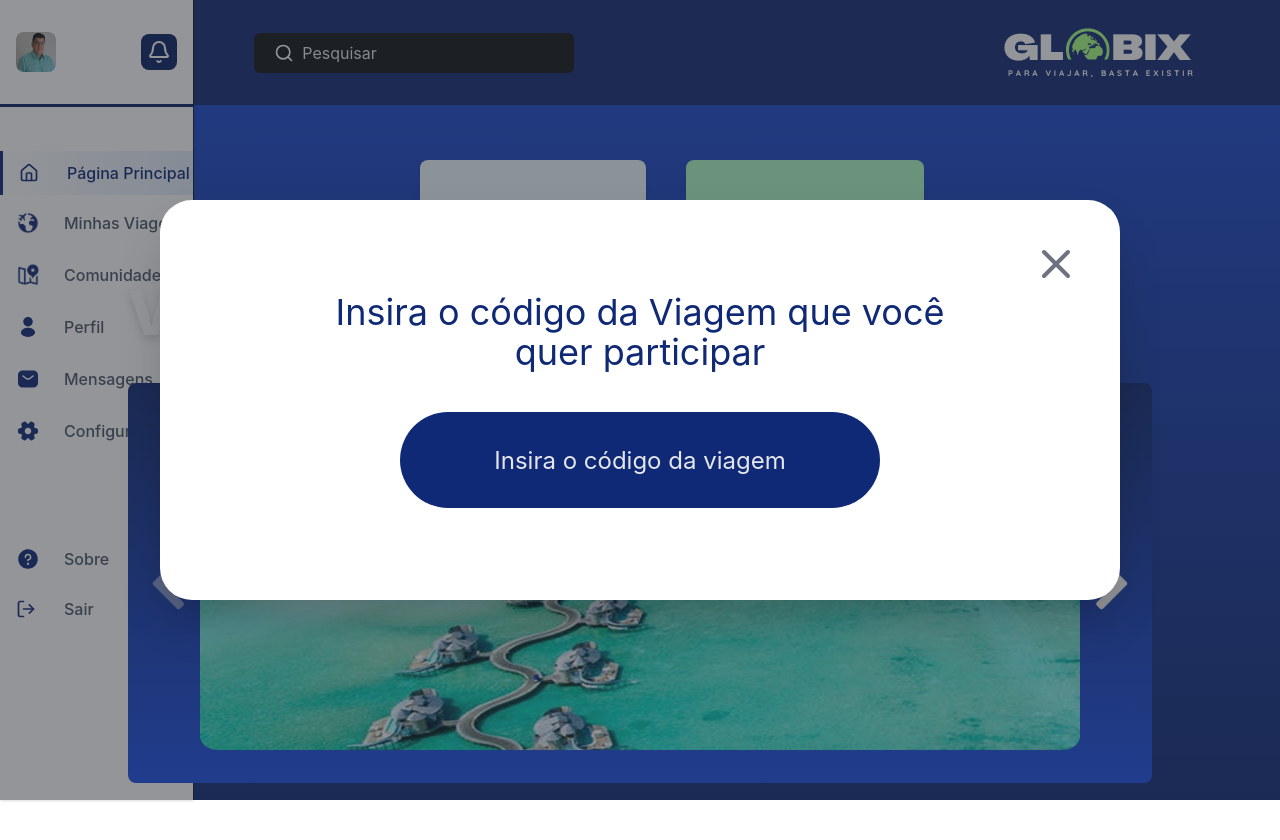
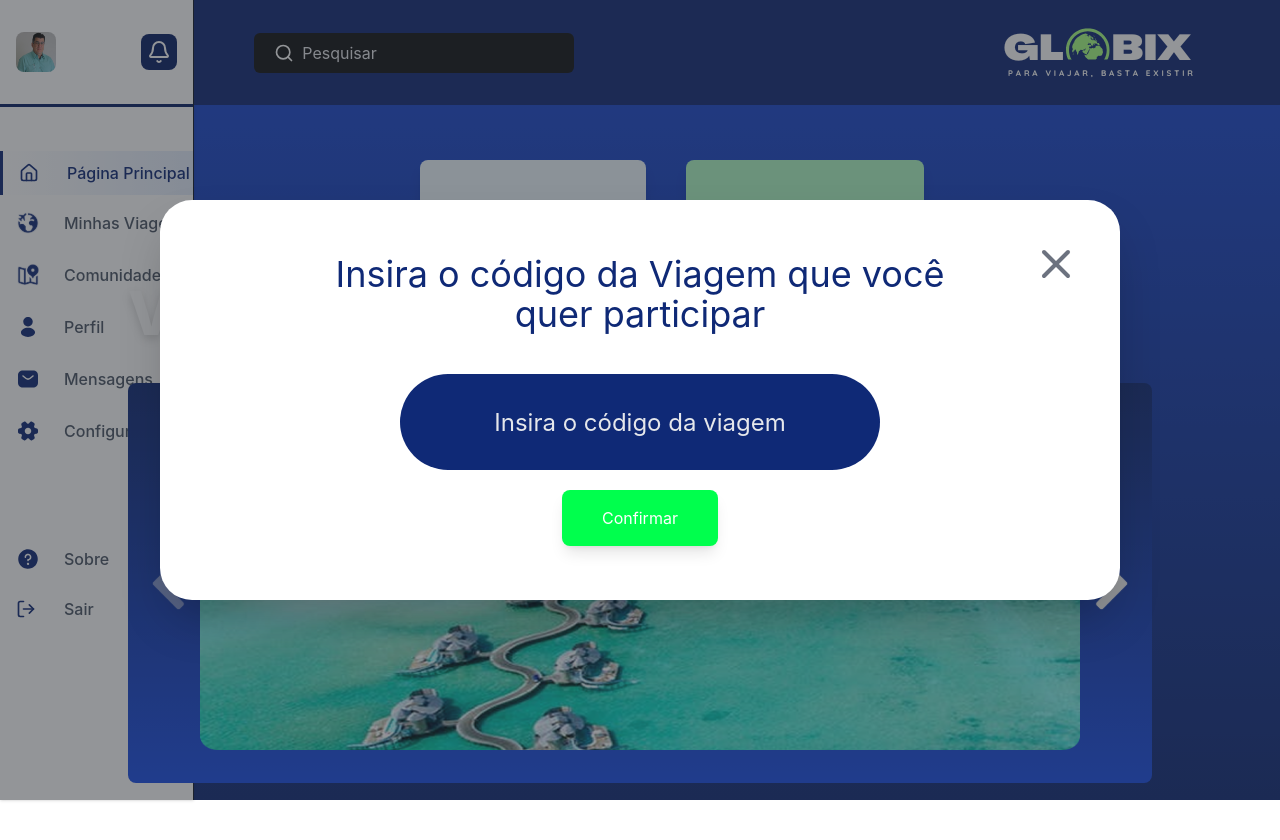
Before and after one commit to florgust/frontend-globix, a Next.js app: page /home_page in a window 1280 px wide. Both pictures are taken after a click on the button "Participar de Viagem". Shown: the top 840 px of the page. Built offline with nearby package versions, Linux system fonts and the light colour scheme.

Commit message:
SCRUM-100: Integrando modal de solicitar participar de uma viagem

```diff
--- a/src/app/home_page/page.tsx
+++ b/src/app/home_page/page.tsx
@@ -1,11 +1,12 @@
 "use client";
-import React from "react";
+import React, { useState } from "react";
 import { Briefcase, UserRoundPlus, X } from "lucide-react";
 import { useRouter } from "next/navigation";
 import { Carousel, CarouselContent, CarouselItem, NextCarousel, PreviousCarousel } from "@/components/ui/carousel"
 import SidebarMenu from "../../components/ui/SidebarMenu";
 import { HeaderPages } from "@/components/ui/header";
-import {Modal} from "@/components/ui/modal";
+import { Modal } from "@/components/ui/modal";
+import api, { axios } from "@/utils/axios"; // Importa o axios configurado
 
 const viagens = [
   {
@@ -41,38 +42,111 @@ const viagens = [
 ];
 
 export default function HomePage() {
-  const [openModal, setOpenModal] = React.useState(false);
-  const router = useRouter(); // Inicializa o hook useRouter
+  const [openModal, setOpenModal] = useState(false);
+  const [tripCode, setTripCode] = useState(""); // Estado para o código da viagem
+  const [alertMessage, setAlertMessage] = useState(""); // Estado para mensagens de erro
+  const [showSuccess, setShowSuccess] = useState(false); // Estado para o modal de sucesso
+  const router = useRouter();
+
+  const handleJoinTrip = async () => {
+    if (!tripCode) {
+      setAlertMessage("Por favor, insira o código da viagem.");
+      return;
+    }
+
+    try {
+      // Passo 2: Verificar se a viagem existe
+      console.log("Trip Code:", tripCode);
+      const { data: viagem } = await api.get(`/viagem/codigo/${tripCode}`);
+
+      // Passo 4: Enviar solicitação de participação
+      const userId = 35; // Substitua pelo ID do usuário autenticado
+      await api.post(`/solicitacao/${userId}/${viagem.id}`);
+      setAlertMessage(""); // limpa erros antigos
+      setShowSuccess(true);
+      setTripCode(""); // Limpa o campo de entrada
+      setOpenModal(false); // Fecha o modal
+      setTimeout(() => {
+        setShowSuccess(false);
+      }, 3000);
+    } catch (error: unknown) {
+      //console.error("Erro ao participar da viagem:", error); // Log completo do erro
+      if (axios.isAxiosError(error)) {
+        if (error.response?.status === 404) {
+          setAlertMessage("Viagem não encontrada. Verifique o código inserido.");
+          return;
+        }
+        const message = error.response?.data?.error ?? "Erro ao participar da viagem.";
+        setAlertMessage(message);
+        return;
+      }
+
+      setAlertMessage("Erro inesperado. Tente novamente.");
+      return;
+    }
+  };
 
   return (
-      <div className="flex min-h-screen bg-gradient-to-b from-[#1C4CDC] to-[#0F2976] ">
+    <div className="flex min-h-screen bg-gradient-to-b from-[#1C4CDC] to-[#0F2976]">
       <SidebarMenu />
-        <HeaderPages/>
+      <HeaderPages />
 
       <div className="absolute top-40 left-105 flex space-x-6">
         <button
           onClick={() => router.push("/create_trip")}
-            className="mb-180 px-16 py-10 bg-[#F0F9FF] text-[#6C6C6C] rounded-lg shadow-lg hover:bg-gray-300 transition cursor-pointer">
+          className="mb-180 px-16 py-10 bg-[#F0F9FF] text-[#6C6C6C] rounded-lg shadow-lg hover:bg-gray-300 transition cursor-pointer"
+        >
           <Briefcase className="h-12 w-12 text-[#0F2976]" />
           Criar Viagem
         </button>
 
         <button
           onClick={() => setOpenModal(true)}
-            className="mb-180 ml-10 px-10 py-10 bg-[#B0FAC6] text-[#6C6C6C] rounded-lg shadow-lg hover:bg-green-300 transition cursor-pointer">
+          className="mb-180 ml-10 px-10 py-10 bg-[#B0FAC6] text-[#6C6C6C] rounded-lg shadow-lg hover:bg-green-300 transition cursor-pointer"
+        >
           <UserRoundPlus className="h-12 w-12 text-[#0F2976]" />
           Participar de Viagem
         </button>
 
+        {/* Modal para inserir o código da viagem */}
         <Modal isOpen={openModal}>
-            <h1 className="text-[#0F2976] text-4xl mb-3 text-center mb-10">Insira o código da Viagem que você <br/> quer participar</h1>
+          <h1 className="text-[#0F2976] text-4xl mb-3 text-center mb-10">
+            Insira o código da Viagem que você <br /> quer participar
+          </h1>
+
+          {alertMessage && (
+            <div className="mb-6 px-6 py-4 rounded-lg text-white text-center text-xl font-medium bg-red-600">
+              {alertMessage}
+            </div>
+          )}
+
+          {showSuccess && (
+            <div className="mb-6 px-6 py-4 rounded-lg text-white text-center text-xl font-medium bg-green-600">
+              Solicitação enviada com sucesso!
+            </div>
+          )}
+
           <input
             type="text"
             placeholder="Insira o código da viagem"
-              className=" w-[30rem] h-[6rem] p-2 rounded-full bg-[#0F2976] focus:outline-none text-white placeholder-gray-200 text-2xl text-center"
+            value={tripCode}
+            onChange={(e) => setTripCode(e.target.value)}
+            className="w-[30rem] h-[6rem] p-2 rounded-full bg-[#0F2976] focus:outline-none text-white placeholder-gray-200 text-2xl text-center"
           />
-            <button onClick={ () => {setOpenModal(false)}}>
-              <X className="absolute top-10 right-10 w-12 h-12 text-[#6C727F] cursor-pointer"/>
+
+          <button
+            onClick={handleJoinTrip}
+            className="mt-5 px-10 py-4 bg-[#00FF4D] text-white rounded-lg shadow-lg hover:bg-green-600 transition"
+          >
+            Confirmar
+          </button>
+
+          <button onClick={() => {
+            setOpenModal(false);
+            setAlertMessage(""); // limpa mensagens ao fechar
+            setShowSuccess(false);
+          }}>
+            <X className="absolute top-10 right-10 w-12 h-12 text-[#6C727F] cursor-pointer" />
           </button>
         </Modal>
 
```
Lines whose indentation alone changed are shown as unchanged.
